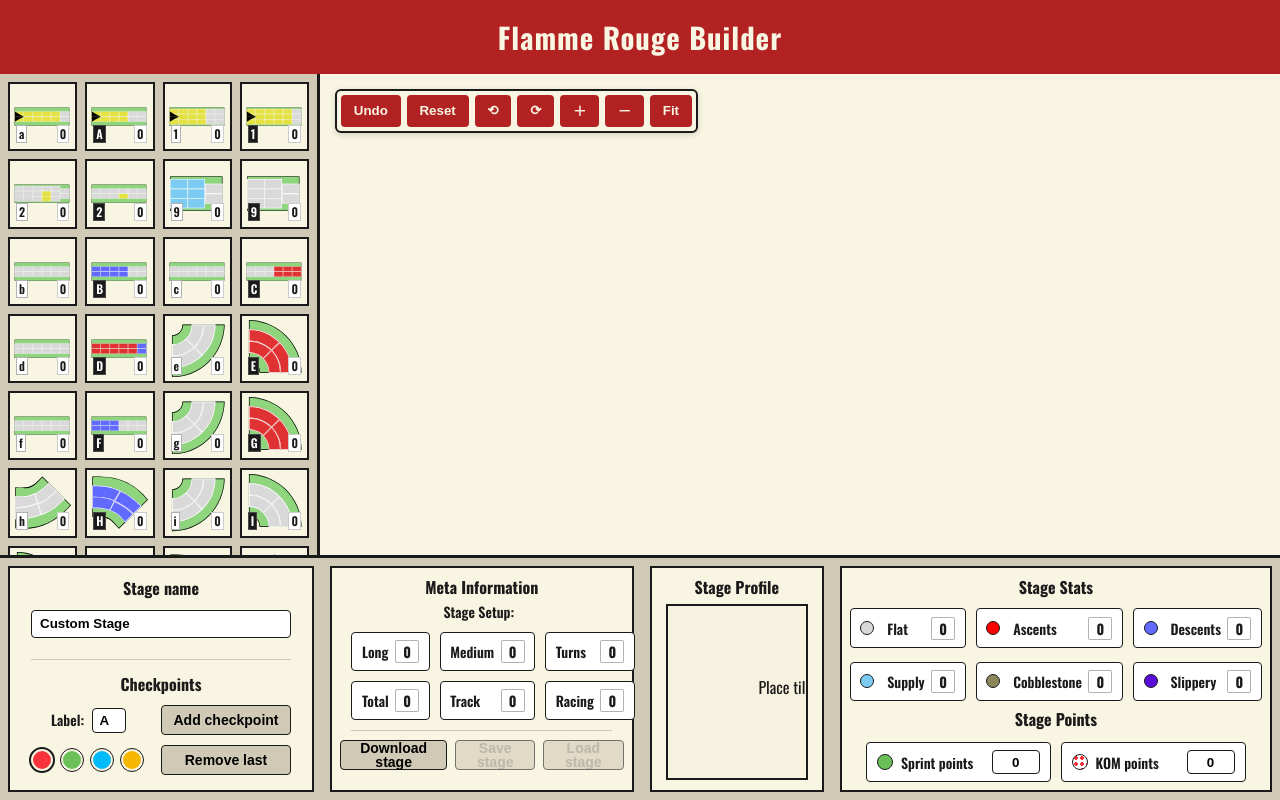
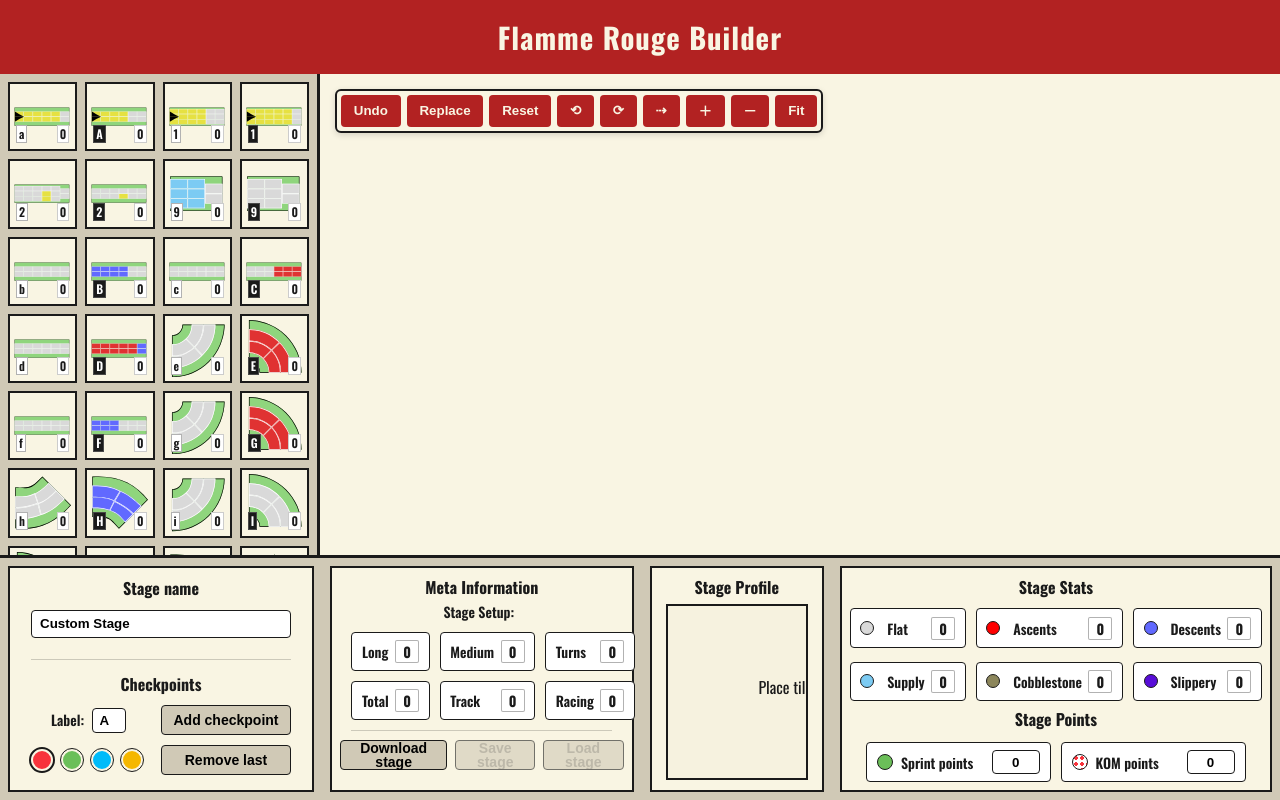
Before and after one commit to qtexs/flamme-rouge-builder, a website: page index.html in a window 1280 px wide. Drawn offline with nearby package versions, Linux system fonts and the light colour scheme.

Commit message:
Add files via upload

```diff
--- a/index.html
+++ b/index.html
@@ -86,9 +86,11 @@
   <section class="build-area-wrapper">
     <div class="toolbar">
       <button id="undo-btn">Undo</button>
+      <button id="replace-btn">Replace</button>
       <button id="reset-btn">Reset</button>
       <button id="rotate-left-btn">⟲</button>
       <button id="rotate-right-btn">⟳</button>
+      <button id="auto-rotate-btn" class="tool-btn" title="Auto-rotate to last exit">⇢</button>
       <button id="zoom-in-btn">＋</button>
       <button id="zoom-out-btn">－</button>
       <button id="fit-btn" title="Fit to screen">Fit</button>
@@ -98,6 +100,7 @@
           <g id="stage-root"></g>        <!-- tiles -->
           <g id="label-layer"></g>       <!-- tile labels (stay upright) -->
           <g id="checkpoint-layer"></g>  <!-- checkpoints go here -->
+          <g id="overlay-layer" pointer-events="none"></g>
         </g>
       </svg>
   </section>
@@ -252,5 +255,4 @@
 
   <script src="script.js"></script>
 </body>
-
 </html>
```
